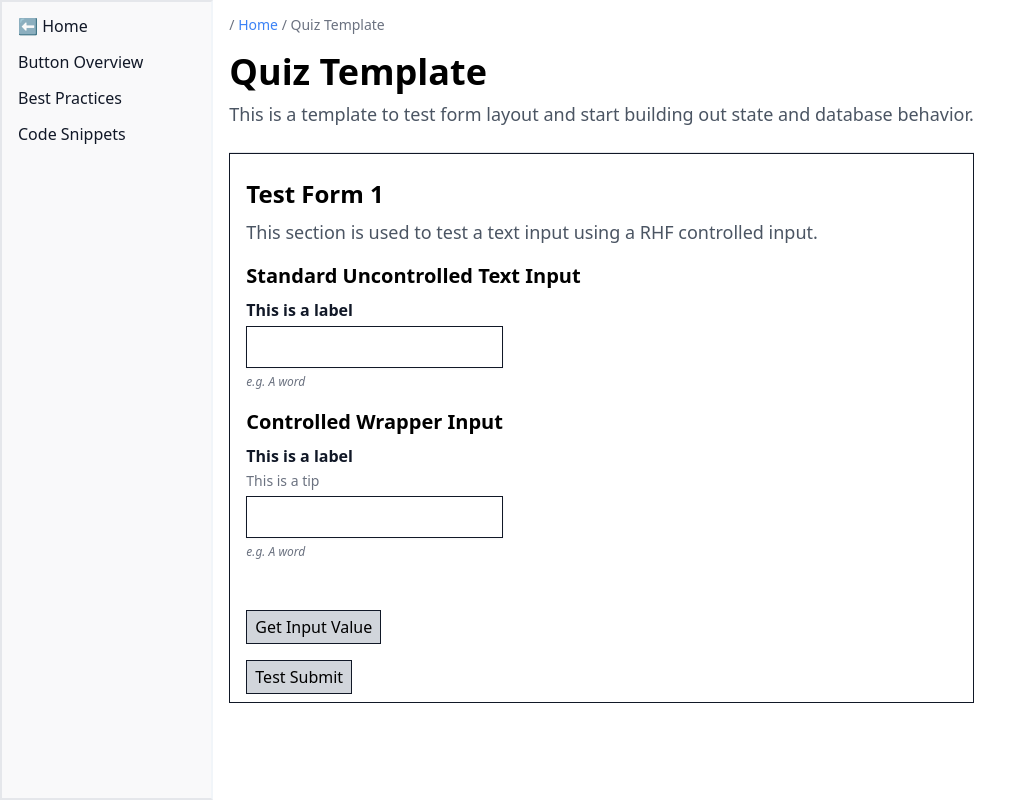
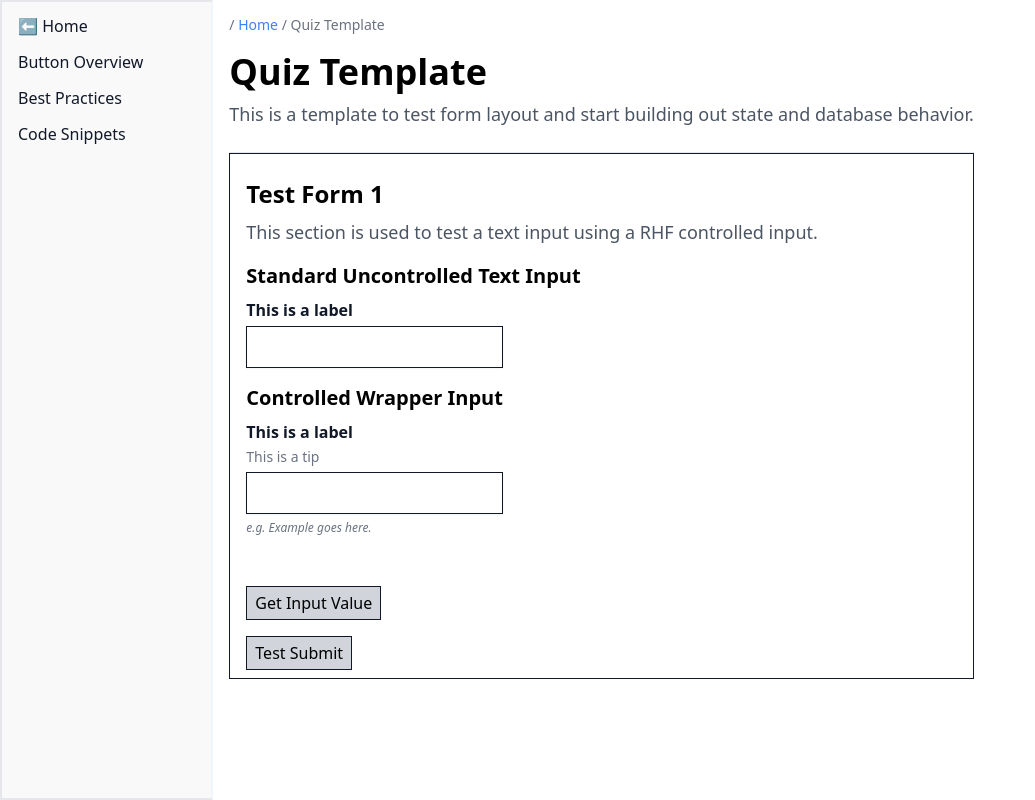
Before and after one commit to tayv/Project-Bubblegum, a Next.js app: page /forms/quiz-template in a window 1280 px wide. Shown: the whole page, without its empty margins (0-1035 px from the left). Built offline with nearby package versions, Linux system fonts and the light colour scheme.

Commit message:
Added example prop to Wrapper and Input

```diff
--- a/components/atoms/input.tsx
+++ b/components/atoms/input.tsx
@@ -45,6 +45,7 @@ export const Input: FC<InputProps> = forwardRef<HTMLInputElement, InputProps>(
       size = "standard",
       className = "", // to pass custom one-off styling
       tipText = null,
+      exampleText = null,
       ...props
     },
     ref
@@ -70,7 +71,7 @@ export const Input: FC<InputProps> = forwardRef<HTMLInputElement, InputProps>(
           }
           {...props}
         />
-        <span className="text-xs font-light italic text-gray-500 mt-1">e.g. A word</span>
+        <span className="text-xs font-light italic text-gray-500 mt-1">{exampleText}</span>
       </div>
     )
   }
--- a/components/controlled-wrappers/WrapperInput.tsx
+++ b/components/controlled-wrappers/WrapperInput.tsx
@@ -14,6 +14,7 @@ const WrapperInput: FC<InputProps> = ({
   onChange,
   defaultValue,
   tipText,
+  exampleText,
   ...props
 }) => {
 
@@ -29,7 +30,7 @@ const WrapperInput: FC<InputProps> = ({
         name={name}
         defaultValue={defaultValue}
         render={({ field }) => (
-          <Input label={label} tipText={tipText} {...field} />
+          <Input label={label} tipText={tipText} exampleText={exampleText} {...field} />
         )}
       />
 
--- a/pages/forms/quiz-template.tsx
+++ b/pages/forms/quiz-template.tsx
@@ -50,6 +50,7 @@ const QuizTemplate: FC = () => {
           label="This is a label"
           type="text"
           tipText="This is a tip"
+          exampleText="e.g. Example goes here."
           control={control}
           rules={{ required: "You must enter something" }}
           defaultValue=""
```
